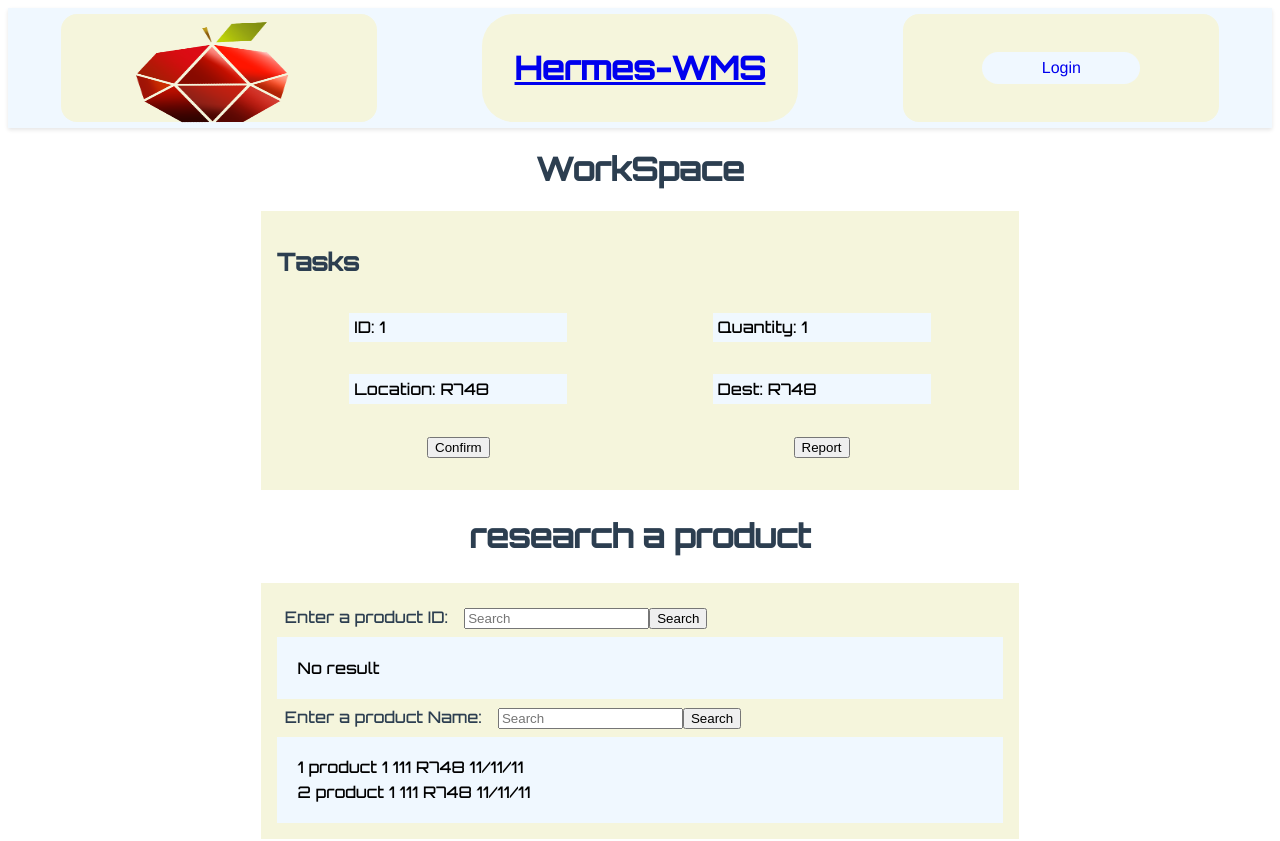
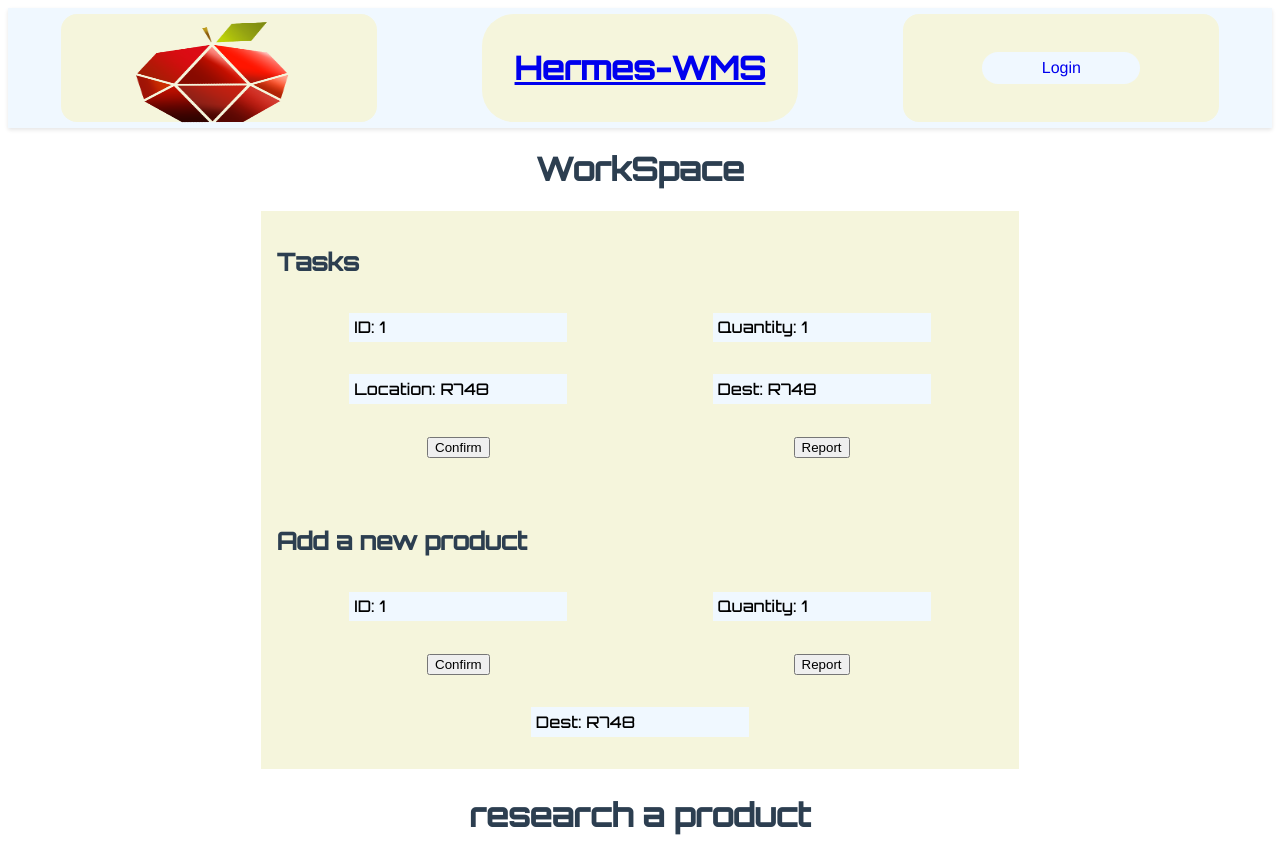
Before and after one commit to Gradling-Team/hermes_front, a Vue app: page / in a window 1280 px wide. Shown: the top 841 px of the page. Built offline with nearby package versions, Linux system fonts and the light colour scheme.

Commit message:
Added role ReceptionistMan and updated WorkComponent for testing purpose

```diff
--- a/src/components/WorkComponent.vue
+++ b/src/components/WorkComponent.vue
@@ -2,16 +2,19 @@
     <div class="work">
         <h1> WorkSpace</h1>
         <WareHouseMan/>
+        <ReceptionistMan/>
     </div>
 </template>
 
 <script>
 import WareHouseMan from '@/components/role/WareHouseMan.vue'
+import ReceptionistMan from './role/ReceptionistMan.vue';
 
 export default {
     components: {
-         WareHouseMan
-        }
+    WareHouseMan,
+    ReceptionistMan
+}
 }
 </script>
 
--- /dev/null
+++ b/src/components/role/ReceptionistMan.vue
@@ -0,0 +1,88 @@
+<template>
+    <div id="reception">
+        <h2>Add a new product</h2>
+        <div id="taskBoard">
+            <div class="line">
+                <div class="element" id="id">
+                    <p>ID: {{task.id}}</p>
+                </div>
+                <div class="element" id="quantity">
+                    <p>Quantity: {{task.quantity}}</p>
+                </div>
+            </div>
+            <div class="line">
+                <div  id="confirm">
+                    <button>Confirm</button>
+                </div>
+                <div id="report">
+                    <button>Report</button>
+                </div>
+            </div>
+            <div class="line">
+                <div class="element" id="dest">
+                    <p>Dest: {{task.dest}}</p>
+                </div>
+            </div>
+        </div>
+    </div>
+</template>
+
+<script>
+export default {
+    name: 'ReceptionistMan',
+    data(){
+        return {
+            task:{
+                id: 1,
+                quantity: 1,
+                dest: "R748",
+            }
+
+        }
+    }
+
+}
+</script>
+
+<style lang="scss" scoped>
+#reception{
+    background-color: beige;
+    display: flex;
+    flex-direction: column;
+    text-align: left;
+    padding: 1em;
+    #taskBoard{
+        font-family: 'Orbitron', sans-serif;
+        width: 100%;
+        margin: auto;
+
+        display: flex;
+        flex-direction: column;
+        justify-content: center;
+        align-items: left;
+        text-align: left;
+        .line{
+            display: flex;
+            width: 100%;
+            flex-direction: row;
+            justify-content: center;
+            text-align: left;
+            .element{
+                margin: 1em auto 1em auto;
+                background-color: aliceblue;
+                width: 30%;
+            }
+            #confirm, #report{
+                text-align: center;
+                margin: 1em auto 1em auto;
+                width: 30%;
+            }
+            p{
+                margin: 0.3em;
+            }
+        }
+
+    }
+}
+
+</style>
```
